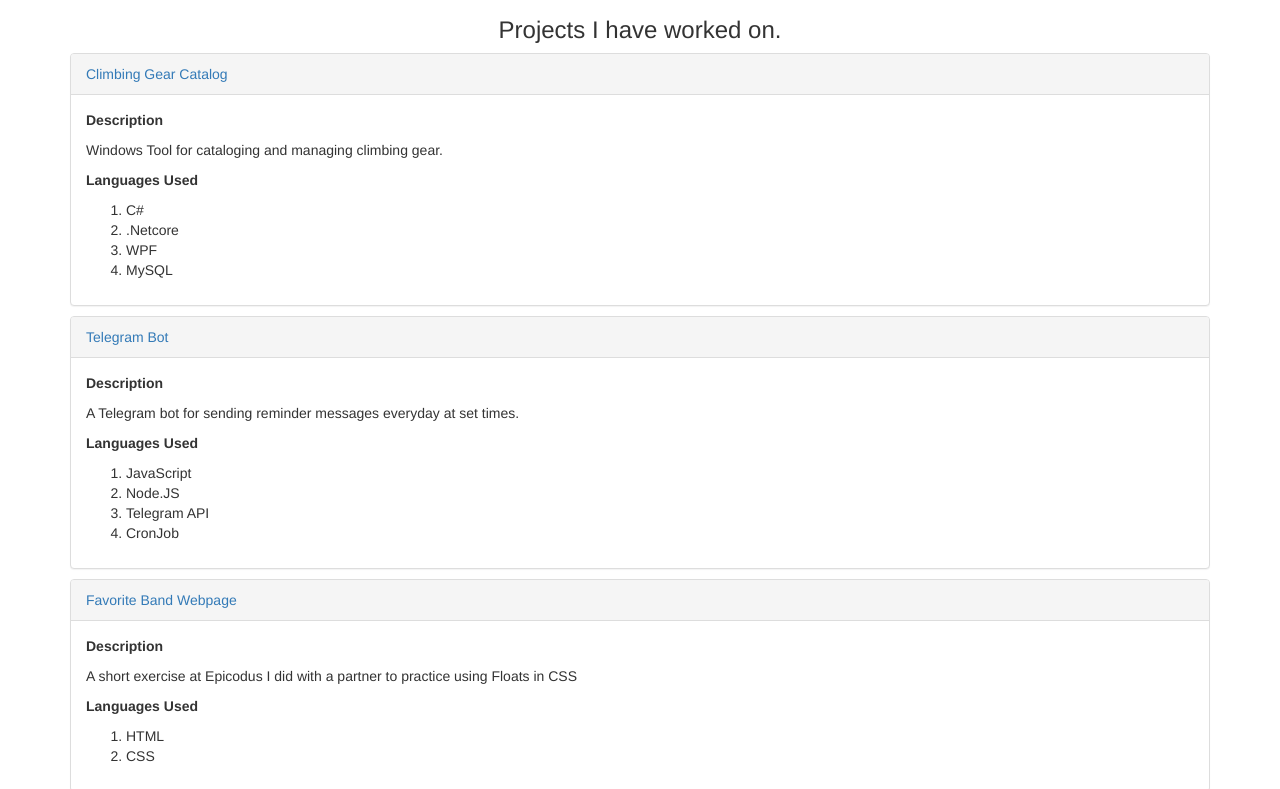
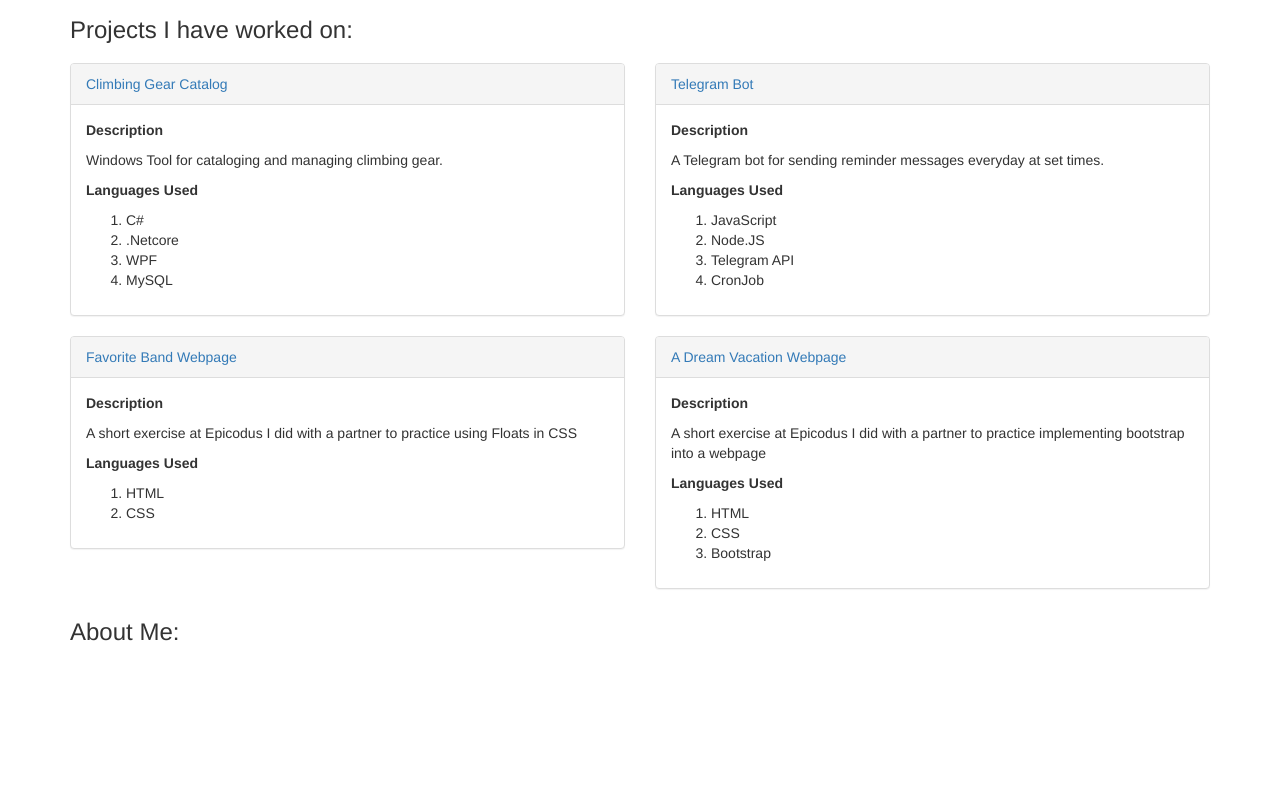
Before and after one commit to DeryckJackson/programming-portfolio-website, a plain HTML site: page index.html in a window 1280 px wide. Shown: the part 641-1430 px from the top of the page. After the commit the page ends 1296 px from the top, so only its background shows below. Drawn offline with Linux system fonts and the light colour scheme.

Commit message:
change projects section to display in rows

```diff
--- a/css/styles.css
+++ b/css/styles.css
@@ -18,6 +18,6 @@ h1 {
   margin-bottom: 10px;
 }
 
-.projects-title {
-  text-align: center;
+h3 {
+  text-align: left;
 }
--- a/index.html
+++ b/index.html
@@ -15,7 +15,9 @@
       <!-- This image is temporary until I can get some professional pictures taken -->
       <img src="./img/IMG_20191202_153042.jpg" alt="A picture of me in Arizona with some cactus" class="img-rounded title-img">
     </div>
-    <h3 class="projects-title">Projects I have worked on.</h3>
+    <h3>Projects I have worked on:</h3>
+    <div class="row">
+      <div class="col-md-6">
         <div class="panel panel-default">
           <div class="panel-heading">
             <a href="https://github.com/DeryckJackson/favorite-band">Climbing Gear Catalog</a>
@@ -32,6 +34,8 @@
             </ol>
           </div>
         </div>
+      </div>
+      <div class="col-md-6">
         <div class="panel panel-default">
           <div class="panel-heading">
             <a href="https://github.com/DeryckJackson/telegram-bot">Telegram Bot</a>
@@ -48,6 +52,10 @@
             </ol>
           </div>
         </div>
+      </div>
+    </div>
+    <div class="row">
+      <div class="col-md-6">
         <div class="panel panel-default">
           <div class="panel-heading">
             <a href="https://github.com/DeryckJackson/favorite-band">Favorite Band Webpage</a>
@@ -62,6 +70,8 @@
             </ol>
           </div>
         </div>
+      </div>
+      <div class="col-md-6">
         <div class="panel panel-default">
           <div class="panel-heading">
             <a href="https://github.com/DeryckJackson/Implementing-Bootstrap">A Dream Vacation Webpage</a>
@@ -77,5 +87,9 @@
             </ol>
           </div>
         </div>
+      </div>
+    </div>
+    <h3>About Me:</h3>
+  </div>
 </body>
 </html>
```
Lines whose indentation alone changed are shown as unchanged.
